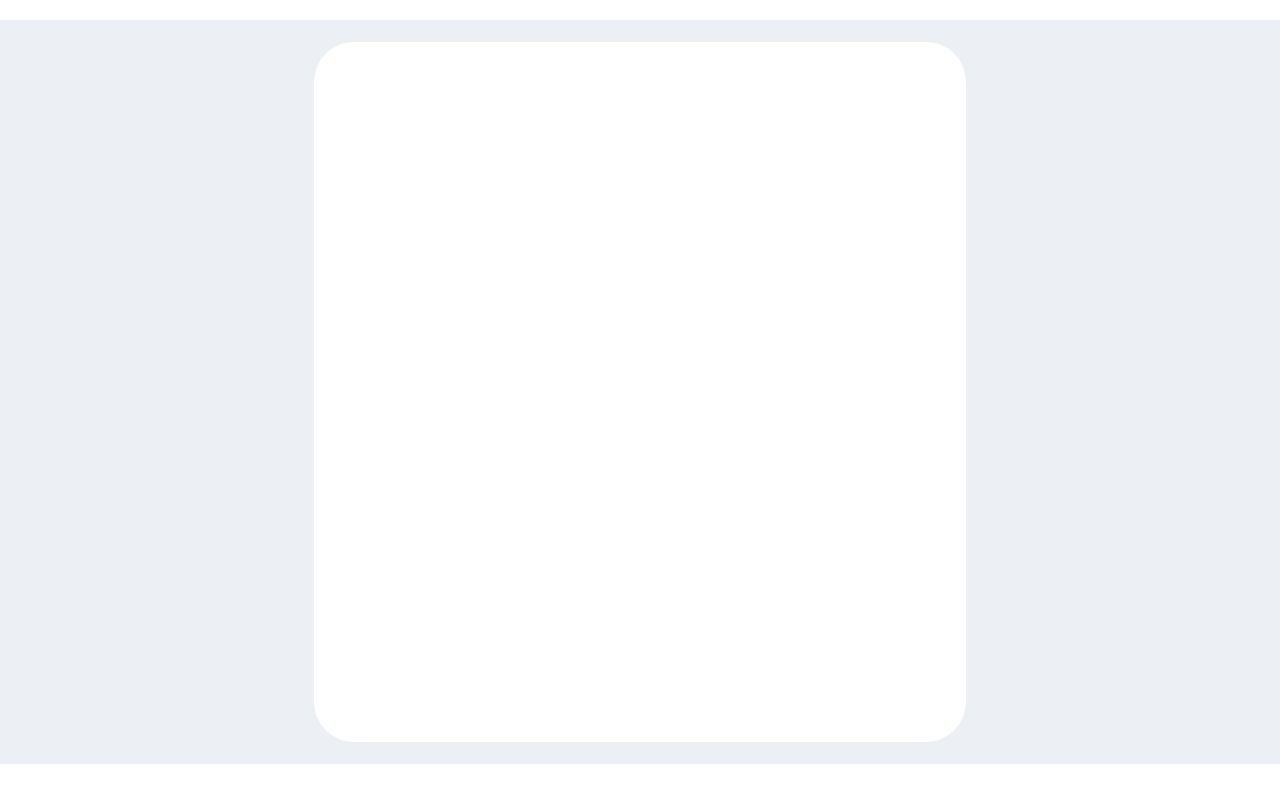
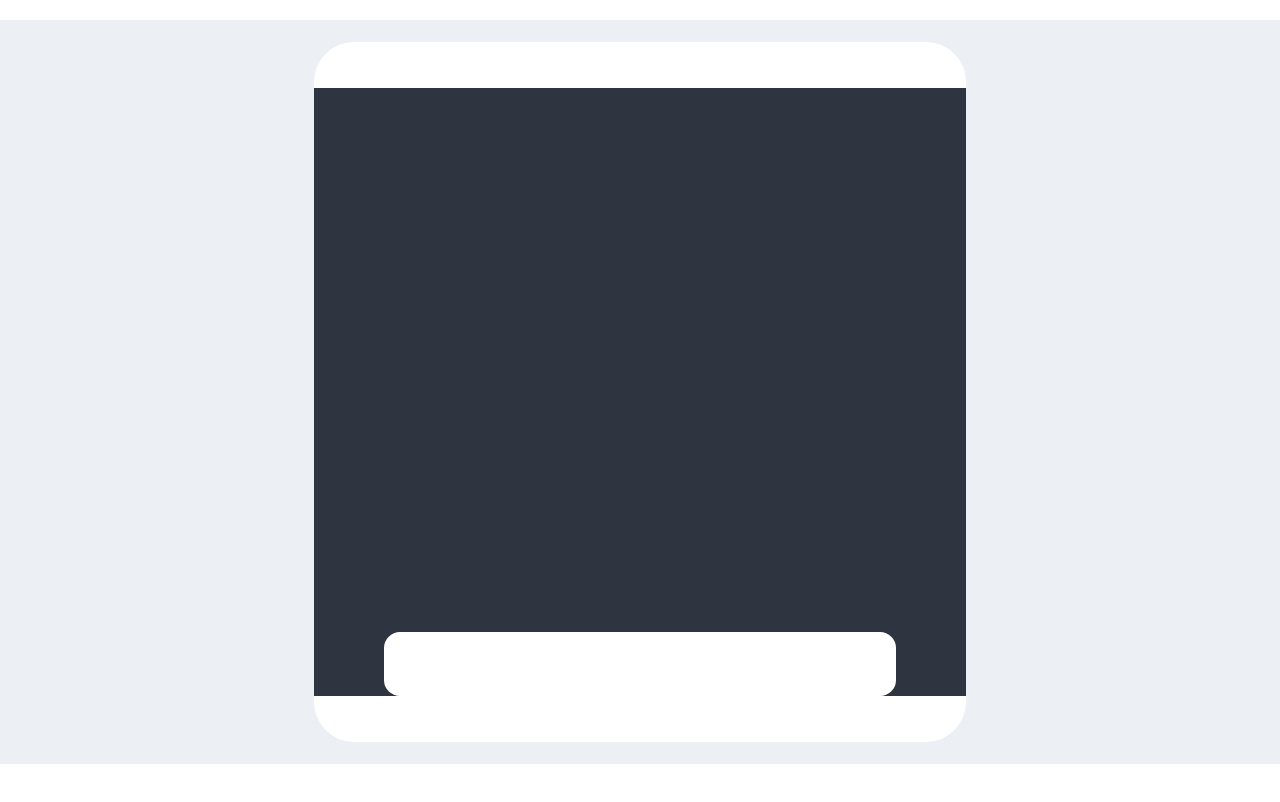
Before and after one commit to jacob-pearson/BookList, a plain HTML site: page index.html in a window 1280 px wide. Shown: the part 80-882 px from the top of the page. Drawn offline with Linux system fonts and the light colour scheme.

Commit message:
adds basic styling for the list area

```diff
--- a/index.html
+++ b/index.html
@@ -13,14 +13,17 @@
             <h1>Book List</h1>
         </header>
         <div class="body-wrapper">
+
             <div class="list-wrapper">
                 <div class="list-header">
 
                 </div>
                 <div class="list-content-wrapper">
+                    <div class="list-submit-wrapper">
 
+                    </div>
                 </div>
-                <div class="list-submit-wrapper">
+                <div class="list-footer">
 
                 </div>
             </div>
--- a/style.css
+++ b/style.css
@@ -46,4 +46,20 @@ header,footer{
     width: 40.75rem;
     background-color: white;
     border-radius: 2.5rem;
+    display: grid;
+    align-items: center;
 }
+.list-content-wrapper{
+    background-color: var(--dark-bg-color);
+    height: 38rem;
+    display: grid;
+    justify-items: center;
+
+}
+.list-submit-wrapper{
+    background-color: white;
+    height: 4rem;
+    width: 32rem;
+    border-radius: 1rem;
+    align-self: end;
+}
```
